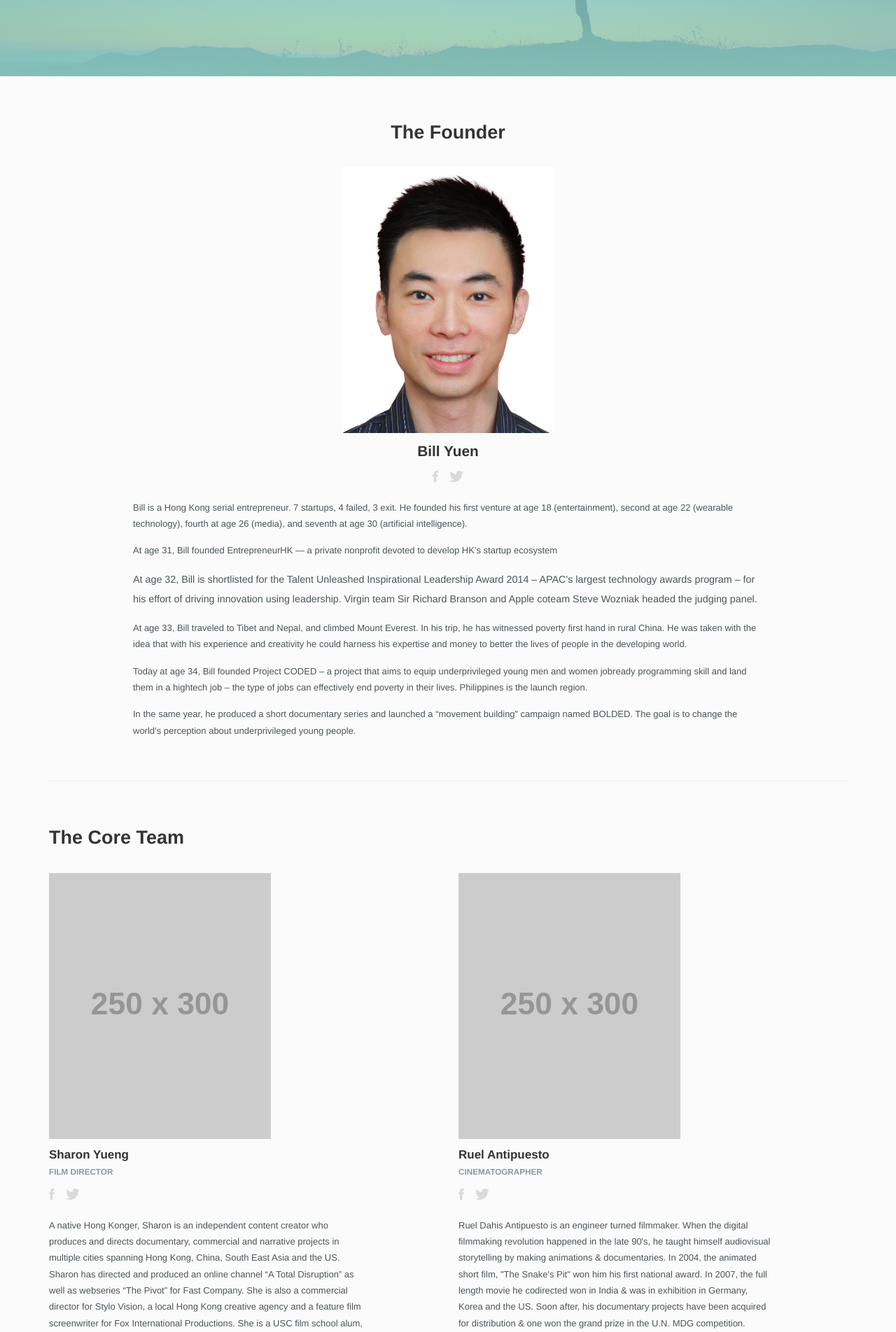
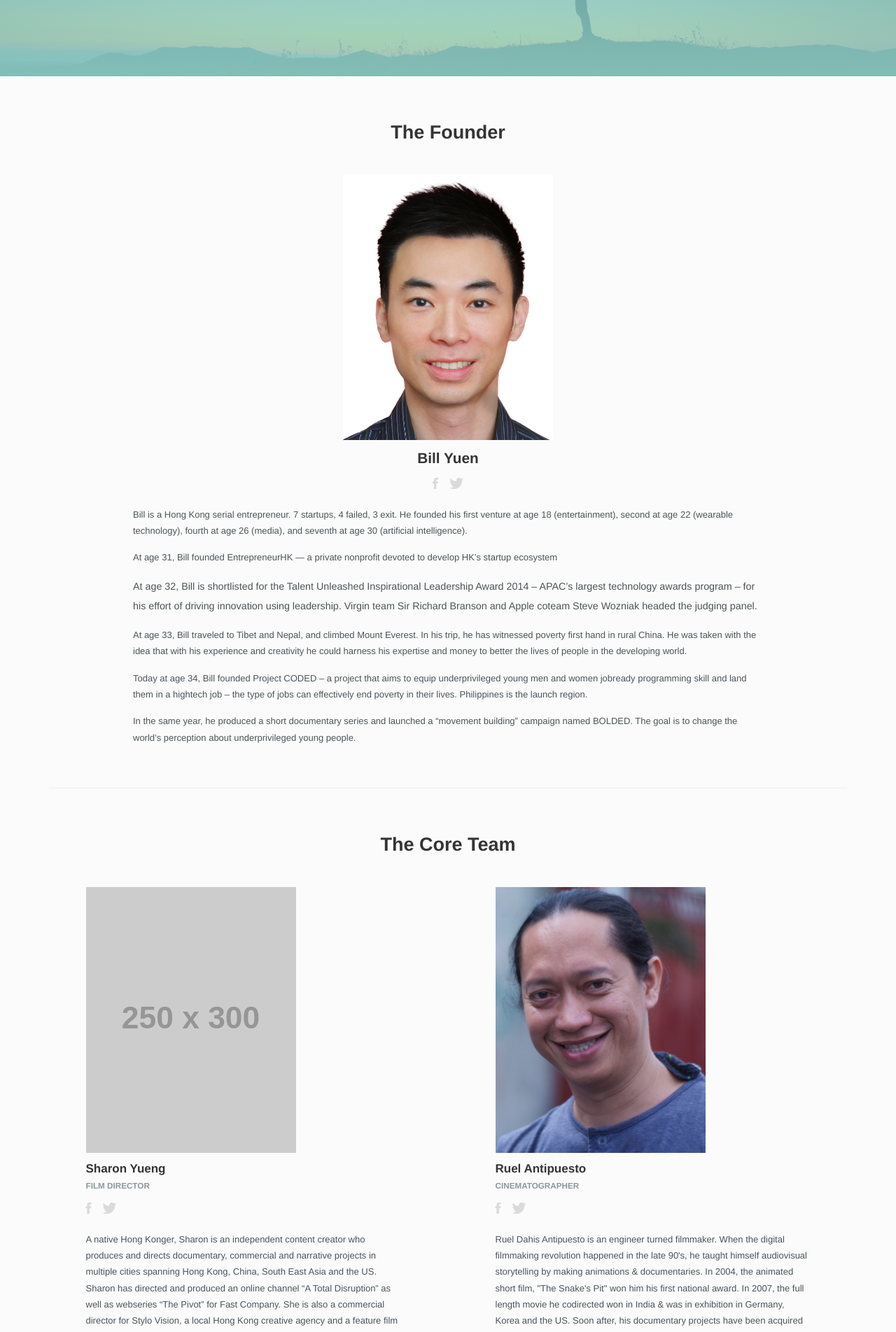
Before and after one commit to codedred/bolded, a Jekyll site: the page built from team.html, in a window 1280 px wide. Shown: the part 438-2342 px from the top of the page at 70% size. Built offline with Jekyll 4.4.1, drawn with Linux system fonts in a browser that asks for light colours; nearby versions of some CDN libraries; some web fonts are replaced.

Commit message:
adds some team member photos and fixes team page styling

```diff
--- a/_includes/team_members.html
+++ b/_includes/team_members.html
@@ -29,6 +29,7 @@
       <h2 class="team-header">The Core Team</h2>
       <div class="row">
         <div class="col-md-6">
+					<div class="member-item">
 						<img src="http://placehold.it/250x300" class="img-repsonsive member-image" />
 						<h4 class="member-name">Sharon Yueng</h4>
 						<p class="member-title">Film Director</p>
@@ -46,9 +47,11 @@
 							<blockquote class="member-note">Thanks for flying to Philippines with no team, no script, no budget. It needs guts to see it through. We’ve made it. I think you did very well.</blockquote>
 						</div>
 					</div>
+				</div>
 
         <div class="col-md-6">
-          <img src="http://placehold.it/250x300" class="img-repsonsive member-image" />
+					<div class="member-item">
+						<img src="./assets/images/team/ruel.jpg" class="img-repsonsive member-image" />
 						<h4 class="member-name">Ruel Antipuesto</h4>
 						<p class="member-title">Cinematographer</p>
 						<div class="member-misc">
@@ -66,8 +69,8 @@
 					</div>
         </div>
 
-      <div class="row">
         <div class="col-md-6">
+					<div class="member-item">
 						<img src="./assets/images/team/haifa.jpg" class="img-repsonsive member-image" />
 						<h4 class="member-name">Haifa Carina Baluyos</h4>
 						<p class="member-title">Campaign Manager</p>
@@ -84,8 +87,10 @@
 							<blockquote class="member-note">You’ve done everything I’ve asked and more. You always say yes to everything. Our campaign needs more Haifas.</p>
 						</div>
           </div>
+        </div>
 
         <div class="col-md-6">
+					<div class="member-item">
 						<img src="http://placehold.it/250x300" class="img-repsonsive member-image" />
 						<h4 class="member-name">Jay Jaboneta</h4>
 						<p class="member-title">Chief Evangelist</p>
@@ -103,6 +108,7 @@
           </div>
         </div>
       </div>
+    </div>
 
     <hr class="page-hr" />
 
@@ -110,6 +116,7 @@
       <h2 class="team-header">The Volunteers</h2>
       <div class="row">
         <div class="col-md-4">
+					<div class="member-item">
 						<img src="./assets/images/team/gerome.png" class="img-repsonsive member-image" />
 						<h4 class="member-name">Gerome Soriano</h4>
 						<p class="member-title">Behind the Scene</p>
@@ -126,8 +133,10 @@
 							behind­the­scene materials.</p>
 						</div>
 					</div>
+        </div>
 
         <div class="col-md-4">
+					<div class="member-item">
 						<img src="http://placehold.it/150x200" class="img-repsonsive member-image" />
 						<h4 class="member-name">Aaron Lam</h4>
 						<p class="member-title">Composer</p>
@@ -144,8 +153,10 @@
 							You're a lifesaver. Literally.</p>
 						</div>
 					</div>
+        </div>
 
         <div class="col-md-4">
+					<div class="member-item">
 						<img src="./assets/images/team/hasheen.jpg" class="img-repsonsive member-image" />
 						<h4 class="member-name">Hasheen Honey Kim Culango</h4>
 						<p class="member-title">Campaign</p>
@@ -162,9 +173,12 @@
 							tasks on time.</p>
 						</div>
 					</div>
+				</div>
+			</div>
 
       <div class="row">
-          <div class="col-md-4 col-md-offset-2">
+				<div class="col-md-4">
+					<div class="member-item">
 						<img src="./assets/images/team/joseph.jpg" class="img-repsonsive member-image" />
 						<h4 class="member-name">Joseph Kim Javier</h4>
 						<p class="member-title">Social Media</p>
@@ -180,8 +194,10 @@
 							<p class="member-desc">Thanks for making BOLDED popular on social media.</p>
 						</div>
 					</div>
+				</div>
 
 				<div class="col-md-4">
+					<div class="member-item">
 						<img src="./assets/images/team/anthea.jpg" class="img-repsonsive member-image" />
 						<h4 class="member-name">Anthea Elaine Bonifacio</h4>
 						<p class="member-title">Event Volunteers</p>
@@ -207,7 +223,8 @@
       <h2 class="team-header">Special Shoutouts</h2>
       <div class="row">
         <div class="col-md-3">
-          <img src="http://placehold.it/150x200" class="img-repsonsive member-image" />
+					<div class="member-item">
+						<img src="./assets/images/team/jason.jpg" class="img-repsonsive member-image" />
 						<h4 class="member-name">Jason Torres</h4>
 						<p class="member-title">Website</p>
 						<div class="member-misc">
@@ -223,9 +240,11 @@
 							one. I didn’t even know you were working on it. So stealthy.</p>
 						</div>
 					</div>
+        </div>
 
         <div class="col-md-3">
-          <img src="http://placehold.it/150x200" class="img-repsonsive member-image" />
+					<div class="member-item">
+						<img src="./assets/images/team/noel.jpg" class="img-repsonsive member-image" />
 						<h4 class="member-name">Noel del Castillo</h4>
 						<p class="member-title">Website</p>
 						<div class="member-misc">
@@ -240,9 +259,11 @@
 							<p class="member-desc">You are like the heavy hitter. I always call you up in times of desperation, and you always deliver. Thanks to you the website went live on time.</p>
 						</div>
 					</div>
+        </div>
 
         <div class="col-md-3">
-          <img src="http://placehold.it/150x200" class="img-repsonsive member-image" />
+					<div class="member-item">
+						<img src="./assets/images/team/roan.jpg" class="img-repsonsive member-image" />
 						<h4 class="member-name">Rose Anne Concepcion</h4>
 						<p class="member-title">Website</p>
 						<div class="member-misc">
@@ -257,9 +278,11 @@
 							<p class="member-desc">You made the website looks awesome. And like Noel, you will a last­minute heroic feat to make our website went live on time.</p>
 						</div>
 					</div>
+        </div>
 
         <div class="col-md-3">
-          <img src="http://placehold.it/150x200" class="img-repsonsive member-image" />
+					<div class="member-item">
+						<img src="./assets/images/team/jona.jpg" class="img-repsonsive member-image" />
 						<h4 class="member-name">Jonalyn Masacayan</h4>
 						<p class="member-title">Website</p>
 						<div class="member-misc">
@@ -275,9 +298,11 @@
 						</div>
 					</div>
         </div>
+			</div>
 
       <div class="row">
         <div class="col-md-3">
+					<div class="member-item">
 						<img src="http://placehold.it/150x200" class="img-repsonsive member-image" />
 						<h4 class="member-name">Stephen Barry</h4>
 						<p class="member-title">Branding</p>
@@ -293,8 +318,10 @@
 							<p class="member-desc">Thanks for the design. Stepworks made our campaign looks cool.</p>
 						</div>
 					</div>
+        </div>
 
         <div class="col-md-3">
+					<div class="member-item">
 						<img src="./assets/images/team/april.jpg" class="img-repsonsive member-image" />
 						<h4 class="member-name">April Ong Vano</h4>
 						<p class="member-title">Corporate relations</p>
@@ -310,8 +337,10 @@
 							<p class="member-desc">Thanks for making our Resorts World event happen ­ the biggest event in our campaign.</p>
 						</div>
 					</div>
+        </div>
 
         <div class="col-md-3">
+					<div class="member-item">
 						<img src="http://placehold.it/150x200" class="img-repsonsive member-image" />
 						<h4 class="member-name">Beatrice Fan</h4>
 						<p class="member-title">Corporate relations</p>
@@ -327,8 +356,10 @@
 							<p class="member-desc">Thanks for going above and beyond to get me in touch with the right people.</p>
 						</div>
 					</div>
+        </div>
 
         <div class="col-md-3">
+					<div class="member-item">
 						<img src="./assets/images/team/colleen.png" class="img-repsonsive member-image" />
 						<h4 class="member-name">Colleen McEdwards</h4>
 						<p class="member-title">Media relations</p>
@@ -345,9 +376,11 @@
 						</div>
 					</div>
 				</div>
+			</div>
 
 			<div class="row">
         <div class="col-md-3">
+					<div class="member-item">
 						<img src="http://placehold.it/150x200" class="img-repsonsive member-image" />
 						<h4 class="member-name">Kevin</h4>
 						<p class="member-title">Behind the Scene</p>
@@ -363,8 +396,10 @@
 							<p class="member-desc">Thanks for getting the death threat on tape.</p>
 						</div>
 					</div>
+        </div>
 
         <div class="col-md-3">
+					<div class="member-item">
 						<img src="http://placehold.it/150x200" class="img-repsonsive member-image" />
 						<h4 class="member-name">Natalie Hunter</h4>
 						<p class="member-title">Corporate relations</p>
@@ -380,8 +415,10 @@
 							<p class="member-desc"></p>
 						</div>
 					</div>
+        </div>
 
         <div class="col-md-3">
+					<div class="member-item">
 						<img src="http://placehold.it/150x200" class="img-repsonsive member-image" />
 						<h4 class="member-name">Jerahmeel Chen</h4>
 						<p class="member-title"></p>
@@ -397,8 +434,10 @@
 							<p class="member-desc"></p>
 						</div>
 					</div>
+        </div>
 
         <div class="col-md-3">
+					<div class="member-item">
 						<img src="http://placehold.it/150x200" class="img-repsonsive member-image" />
 						<h4 class="member-name">Hannah</h4>
 						<p class="member-title"></p>
@@ -416,13 +455,14 @@
 					</div>
         </div>
       </div>
+    </div>
 
     <hr class="page-hr" />
 
     <div class="community-leaders">
       <h2 class="team-header">The Community Leaders</h2>
       <div class="row">
-        <div class="col-md-2">
+        <div class="col-md-2 col-sm-4 col-xs-6">
           <img src="http://placehold.it/150x200" class="img-repsonsive member-image" />
           <h4 class="member-name">Mikko</h4>
           <div class="member-misc">
@@ -435,7 +475,7 @@
           </div>
         </div>
 
-        <div class="col-md-2">
+        <div class="col-md-2 col-sm-4 col-xs-6">
           <img src="http://placehold.it/150x200" class="img-repsonsive member-image" />
           <h4 class="member-name">Deepak</h4>
           <div class="member-misc">
@@ -448,7 +488,7 @@
           </div>
         </div>
 
-        <div class="col-md-2">
+        <div class="col-md-2 col-sm-4 col-xs-6">
           <img src="http://placehold.it/150x200" class="img-repsonsive member-image" />
           <h4 class="member-name">Resorts World</h4>
           <div class="member-misc">
@@ -461,7 +501,7 @@
           </div>
         </div>
 
-        <div class="col-md-2">
+        <div class="col-md-2 col-sm-4 col-xs-6">
           <img src="http://placehold.it/150x200" class="img-repsonsive member-image" />
           <h4 class="member-name">Joanna</h4>
           <div class="member-misc">
@@ -474,7 +514,7 @@
           </div>
         </div>
 
-        <div class="col-md-2">
+        <div class="col-md-2 col-sm-4 col-xs-6">
           <img src="http://placehold.it/150x200" class="img-repsonsive member-image" />
           <h4 class="member-name">Ces</h4>
           <div class="member-misc">
@@ -487,7 +527,7 @@
           </div>
         </div>
 
-        <div class="col-md-2">
+        <div class="col-md-2 col-sm-4 col-xs-6">
           <img src="http://placehold.it/150x200" class="img-repsonsive member-image" />
           <h4 class="member-name">Vivien</h4>
           <div class="member-misc">
@@ -502,7 +542,7 @@
       </div>
 
       <div class="row">
-        <div class="col-md-2 col-md-offset-3">
+        <div class="col-md-2 col-sm-4 col-xs-6">
           <img src="http://placehold.it/150x200" class="img-repsonsive member-image" />
           <h4 class="member-name">Kevin</h4>
           <div class="member-misc">
@@ -515,7 +555,7 @@
           </div>
         </div>
 
-        <div class="col-md-2">
+        <div class="col-md-2 col-sm-4 col-xs-6">
           <img src="http://placehold.it/150x200" class="img-repsonsive member-image" />
           <h4 class="member-name">Natalie Hunter</h4>
           <div class="member-misc">
@@ -528,7 +568,7 @@
           </div>
         </div>
 
-        <div class="col-md-2">
+        <div class="col-md-2 col-sm-4 col-xs-6">
           <img src="http://placehold.it/150x200" class="img-repsonsive member-image" />
           <h4 class="member-name">Jerahmeel Chen</h4>
           <div class="member-misc">
--- a/_sass/components/_splash.scss
+++ b/_sass/components/_splash.scss
@@ -34,7 +34,7 @@
 
   &.-team-message {
     background: #fff;
-    border: 1px solid $hr-gray;
+    border-top: 1px solid $hr-gray;
   }
 
   .splash-misc {
--- a/_sass/components/_team.scss
+++ b/_sass/components/_team.scss
@@ -8,11 +8,19 @@
 .team-members {
   padding: 60px 0;
 
-  .team-header { margin-bottom: 30px; }
+  .member-item {
+    display: table;
+    margin: auto;
+  }
+
+  .team-header {
+    margin-bottom: 40px;
+    text-align: center;
+  }
 
   .member-image {
     height: 380px;
-    min-width: 300px;
+    width: 300px;
     object-fit: cover;
     object-position: top;
   }
@@ -78,8 +86,8 @@
 
   .volunteers, .special-shoutout {
     .member-image {
-      height: 280px;
-      min-width: 240px;
+      height: 300px;
+      width: 240px;
     }
   }
 
@@ -100,7 +108,7 @@
   .community-leaders {
     .member-image {
       height: 180px;
-      min-width: 150px;
+      width: 150px;
     }
 
     .member-misc { margin-bottom: 50px; }
```
Also changed, not shown: assets/images/team/bill.jpg, assets/images/team/jason.jpg (added), assets/images/team/jona.jpg (added), assets/images/team/noel.jpg (added), assets/images/team/roan.jpg (added), assets/images/team/ruel.jpg (added), assets/images/team/thumb1.png (added), assets/images/team/thumb2.png (added), assets/images/team/thumb3.png (added). Lines whose indentation alone changed are shown as unchanged.
